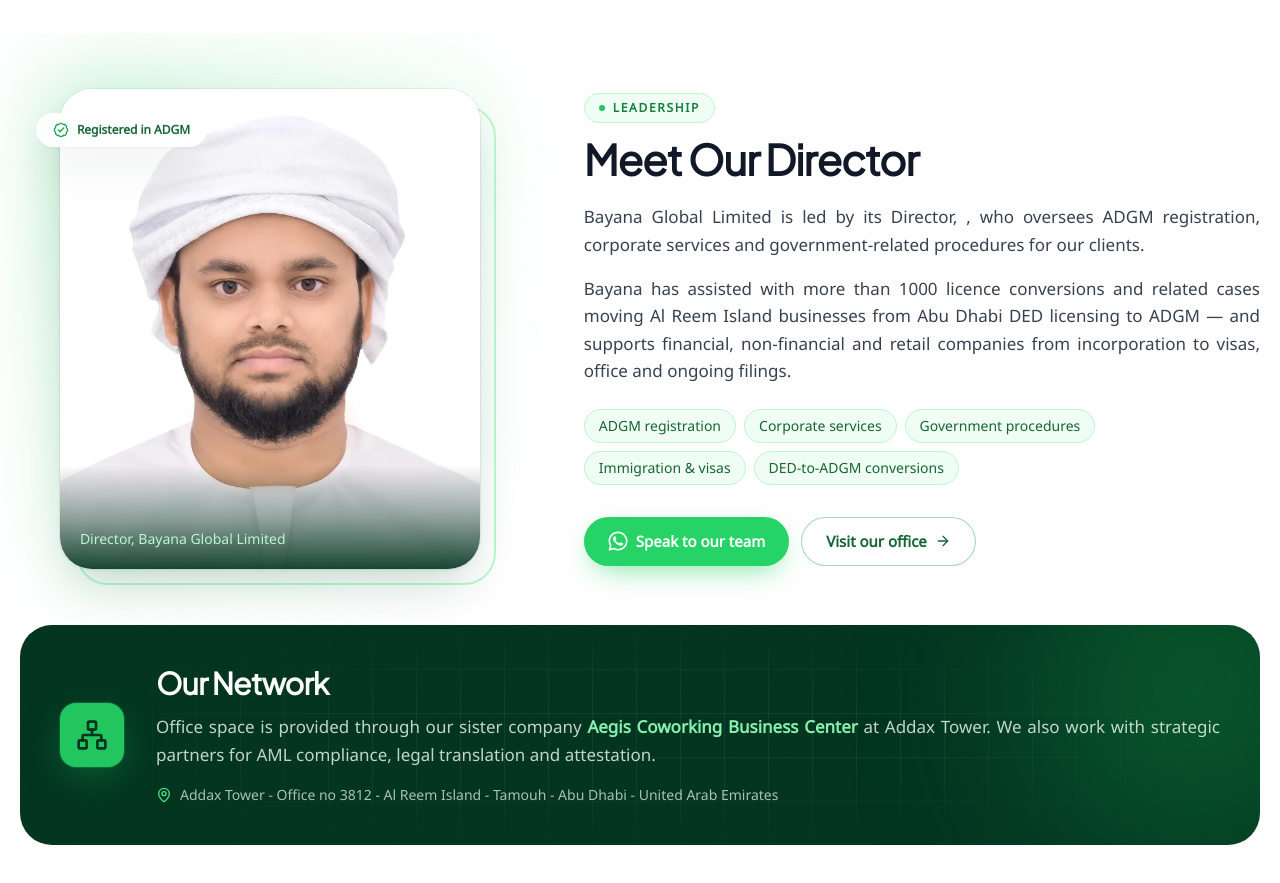
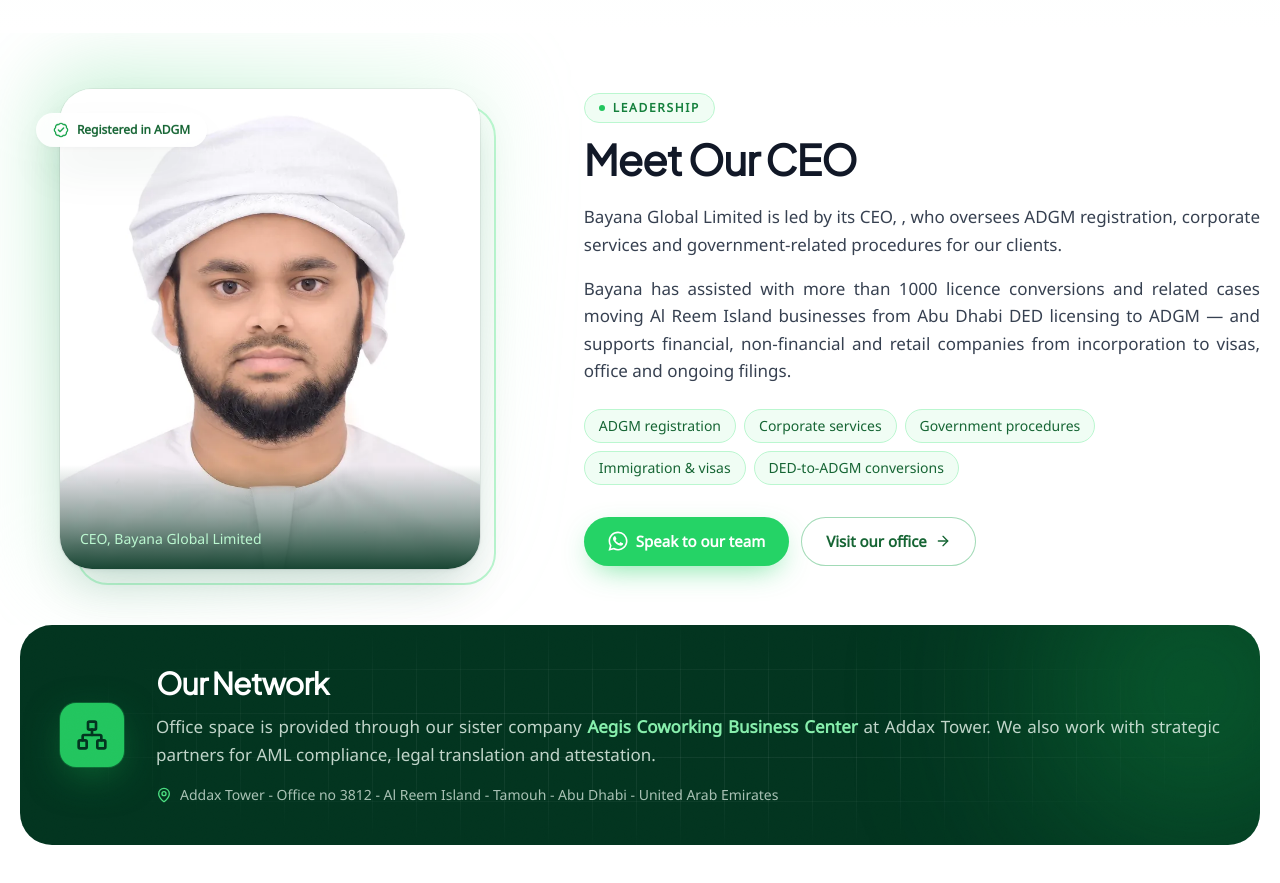
Before and after one commit to bayana-dev/bayana-website, a React (Vite) app: page /about in a window 1280 px wide. Shown: the part 1320-2203 px from the top of the page. Built offline with nearby package versions, Linux system fonts and the light colour scheme; no server answers.

Commit message:
Update About.jsx

```diff
--- a/src/pages/About.jsx
+++ b/src/pages/About.jsx
@@ -17,7 +17,7 @@ const crumbs = [{ name: 'Home', path: '/' }, { name: 'About', path: '/about' }]
 // TODO (issues #3 and #4): confirm director name spelling, experience figure and photo
 const director = {
   name: business.director,
-  role: 'Director',
+ role: 'CEO',
   experience: '', // e.g. 'X years of experience in ADGM registration, corporate services and government procedures'
   linkedin: '',
   photo: directorPhoto, // src/assets/mohammed-swalih-kalippadath-director-bayana-720.webp (WebP)
@@ -155,10 +155,10 @@ function About() {
 
             {/* Bio */}
             <div>
-              <SectionHeader eyebrow="Leadership" title="Meet Our Director" id="leadership" />
+               <SectionHeader eyebrow="Leadership" title="Meet Our CEO" id="leadership" />
               <div {...reveal(1)} className="prose-bayana -mt-4 text-[17px]">
                 <p>
-                  Bayana Global Limited is led by its Director, <strong className="text-ink">{director.name}</strong>, who
+                 Bayana Global Limited is led by its CEO, <strong className="text-ink">{director.name}</strong>, who
                   oversees ADGM registration, corporate services and government-related procedures for our clients.
                 </p>
                 {director.experience && <p>{director.experience}</p>}
```
